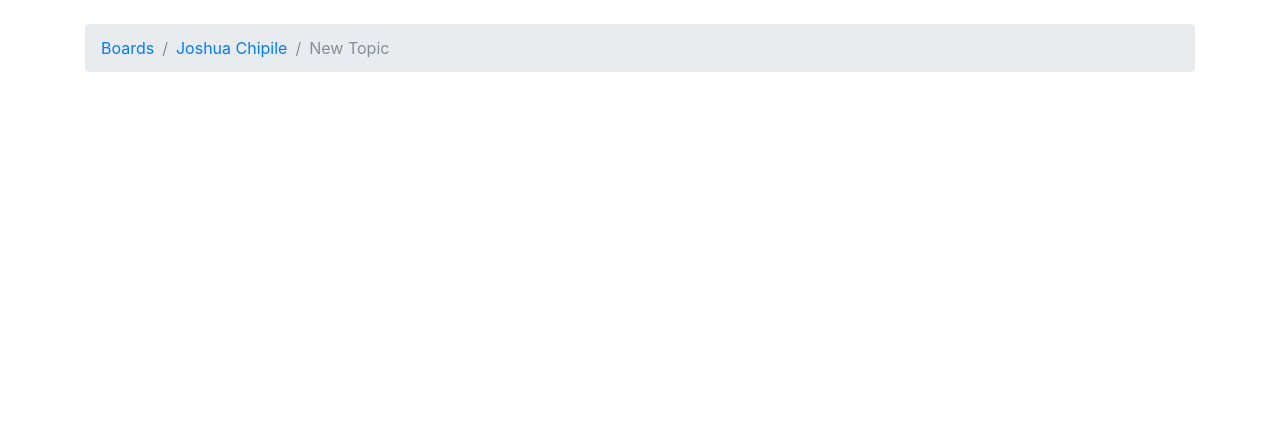
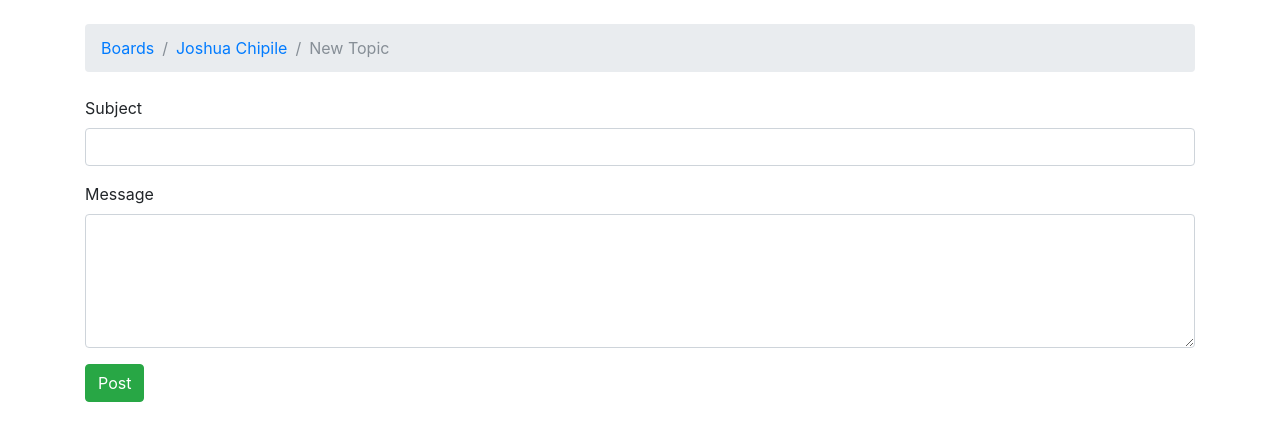
Before and after one commit to sjtg/simple_auth, a Django app: page /topics/2/new/ in a window 1280 px wide. Shown: the part 56-497 px from the top of the page. Run offline with Django 3.2, Linux system fonts and the light colour scheme; data comes from the database, SQL or seed files in the repository; some libraries are stand-ins or nearby versions.

Commit message:
added form for new_topics.html

```diff
--- a/templates/new_topics.html
+++ b/templates/new_topics.html
@@ -11,5 +11,17 @@
 
 
 {% block content %}
+	<form method="post">
+		{% csrf_token %}
+		<div class="form-group">
+			<label for="id_subject">Subject</label>
+			<input type="text" class="form-control" id="id_subject" name="subject">
+		</div>
 
+		<div class="form-group">
+			<label for="id_message">Message</label>
+			<textarea class="form-control" id="id_message" name="message" rows="5"></textarea>
+		</div>
+		<button type="submit" class="btn btn-success">Post</button>
+	</form>
 {% endblock %}
```
